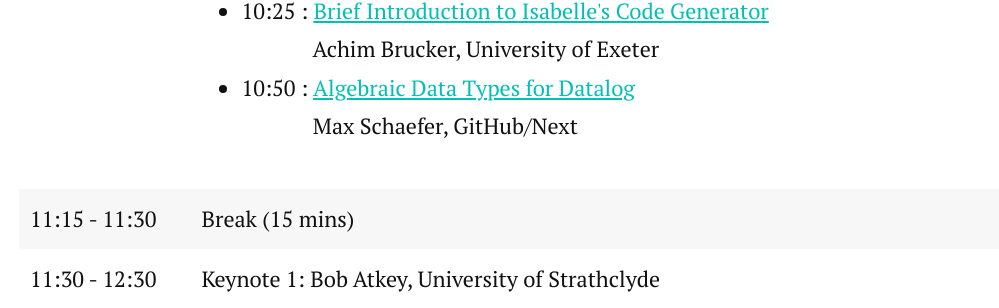
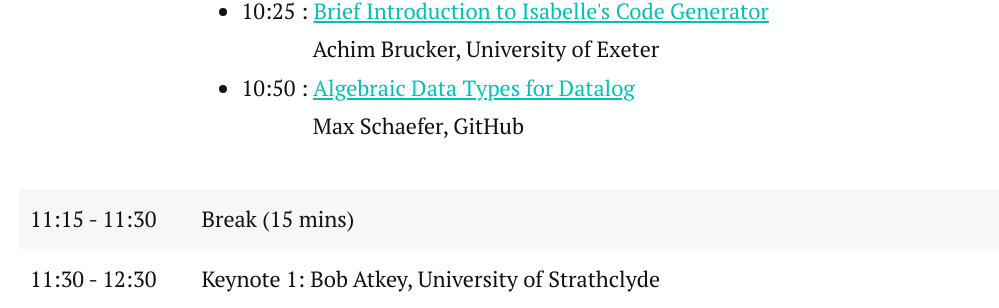
Before and after one commit to plrg-bristol/fir, a Jekyll site: the page built from index.md, in a window 1280 px wide and 900 px high, scrolled down 985 px. Shown: the part 149-457 px from the top of the window, without its empty margins (126-1125 px from the left). Built offline with Jekyll 4.4.1, drawn with Linux system fonts in a browser that asks for light colours; nearby versions of some CDN libraries.

Commit message:
max affiliation

```diff
--- a/index.md
+++ b/index.md
@@ -26,7 +26,7 @@ title: Fun in the REPL
     <ul>
       <li>10:00 : <a target="_blank" href="assets/abstracts/frohlich.txt">Embedding by Unembedding</a><br/>&emsp;&emsp;&emsp; Sam Frohlich, University of Bristol</li>
       <li>10:25 : <a target="_blank" href="">Brief Introduction to Isabelle's Code Generator</a><br/>&emsp;&emsp;&emsp; Achim Brucker, University of Exeter</li>
-      <li>10:50 : <a target="_blank" href="assets/abstracts/schaefer.txt">Algebraic Data Types for Datalog</a><br/>&emsp;&emsp;&emsp; Max Schaefer, GitHub/Next</li>
+      <li>10:50 : <a target="_blank" href="assets/abstracts/schaefer.txt">Algebraic Data Types for Datalog</a><br/>&emsp;&emsp;&emsp; Max Schaefer, GitHub</li>
     </ul>
   </td>
 </tr>
```
